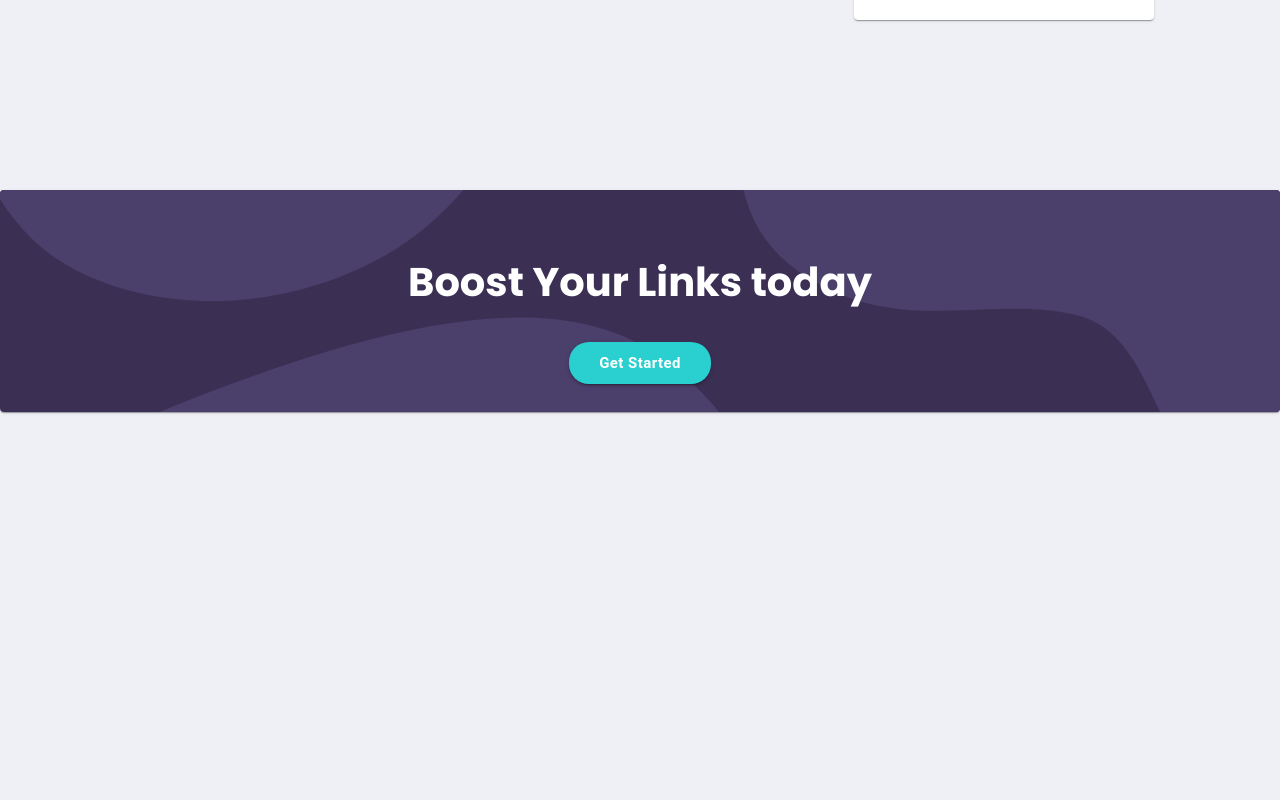
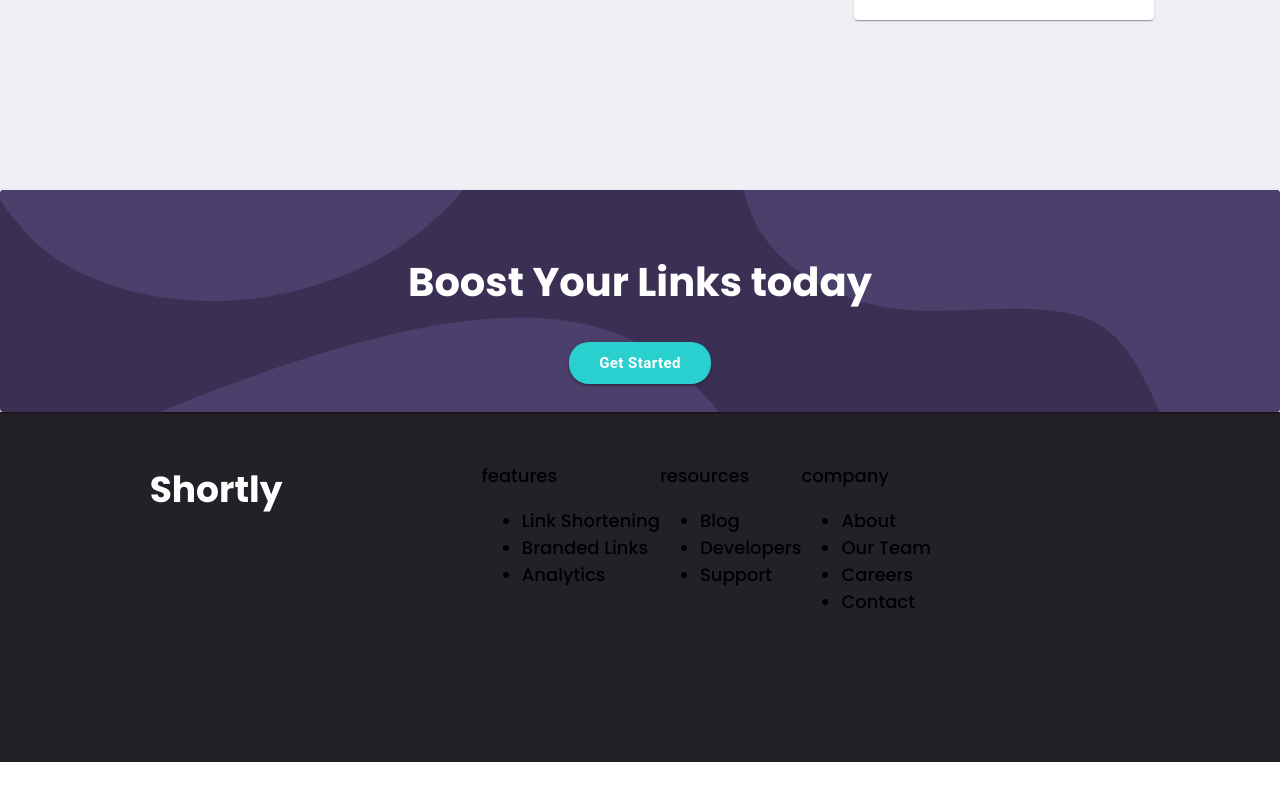
Before and after one commit to makardjian/swim-assignment, a React (Create React App) app: page / in a window 1280 px wide. Shown: the part 1760-2560 px from the top of the page. After the commit the page ends 2522 px from the top, so only its background shows below. Built offline with nearby package versions, Linux system fonts and the light colour scheme.

Commit message:
save progress on Footer

```diff
--- a/src/App.styles.ts
+++ b/src/App.styles.ts
@@ -6,7 +6,6 @@ const useStyles = makeStyles({
     backgroundColor: Colors.background['@solitude'],
     zIndex: 1,
     minHeight: '100vh',
-    paddingBottom: '400px',
   },
   linkShortenerAndLinksContainer: {
     display: 'flex',
--- a/src/App.tsx
+++ b/src/App.tsx
@@ -5,6 +5,7 @@ import LinkShortener from './components/LinkShortner/LinkShortener';
 import Links from './components/Links/Links';
 import LandingPageBottom from './components/LandingPageBottom/LandingPageBottom';
 import CallToActionBanner from './components/CallToActionBanner/CallToActionBanner';
+import Footer from './components/Footer/Footer';
 import type { Link } from './components/Links/Link.type';
 import { fetchShortenedLink } from './api/fetchShortenedLink';
 import useStyles from './App.styles';
@@ -61,6 +62,7 @@ function App() {
       </div>
       <LandingPageBottom />
       <CallToActionBanner />
+      <Footer />
     </div>
   );
 }
--- /dev/null
+++ b/src/components/Footer/Footer.tsx
@@ -0,0 +1,68 @@
+import React from 'react';
+import { makeStyles } from '@mui/styles';
+import Colors from '../../styles/Colors';
+import { FOOTER_MENU_ITEMS } from './FooterMenuItems';
+
+const useStyles = makeStyles({
+  footer: {
+    height: '350px',
+    backgroundColor: Colors.neutral['@veryDarkViolet'],
+  },
+  contentContainer: {
+    display: 'flex',
+    padding: '50px',
+    justifyContent: 'space-around',
+  },
+  shortlyLogo: {
+    fontSize: '36px',
+    color: 'white',
+    fontWeight: '700',
+  },
+  menuContainer: {
+    display: 'flex',
+  },
+});
+
+const Footer = () => {
+  const styles = useStyles();
+  return (
+    <footer className={styles.footer}>
+      <div className={styles.contentContainer}>
+        <div className={styles.shortlyLogo}>Shortly</div>
+        <div className={styles.menuContainer}>
+          {Object.keys(FOOTER_MENU_ITEMS).map((key, index) => {
+            return (
+              <FooterMenuColumn
+                columnHeader={key}
+                menuItems={FOOTER_MENU_ITEMS[key]}
+                key={index}
+              />
+            );
+          })}
+        </div>
+        <div></div>
+      </div>
+    </footer>
+  );
+};
+
+const FooterMenuColumn = ({
+  columnHeader,
+  menuItems,
+}: {
+  columnHeader: string;
+  menuItems: string[];
+}) => {
+  return (
+    <div>
+      <div>{columnHeader}</div>
+      <ul>
+        {menuItems.map((item: string) => {
+          return <li>{item}</li>;
+        })}
+      </ul>
+    </div>
+  );
+};
+
+export default Footer;
--- /dev/null
+++ b/src/components/Footer/FooterMenuItems.ts
@@ -0,0 +1,5 @@
+export const FOOTER_MENU_ITEMS = {
+  features: ['Link Shortening', 'Branded Links', 'Analytics'],
+  resources: ['Blog', 'Developers', 'Support'],
+  company: ['About', 'Our Team', 'Careers', 'Contact'],
+} as const;
```
